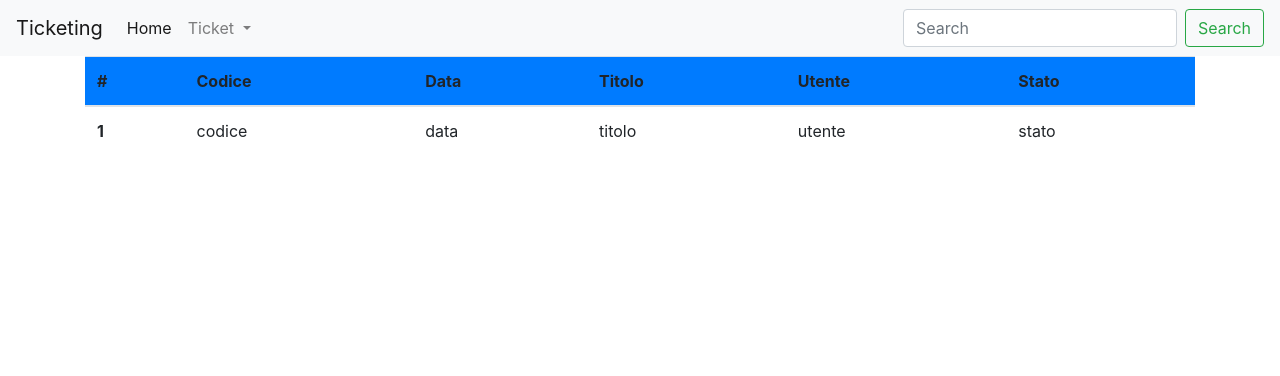
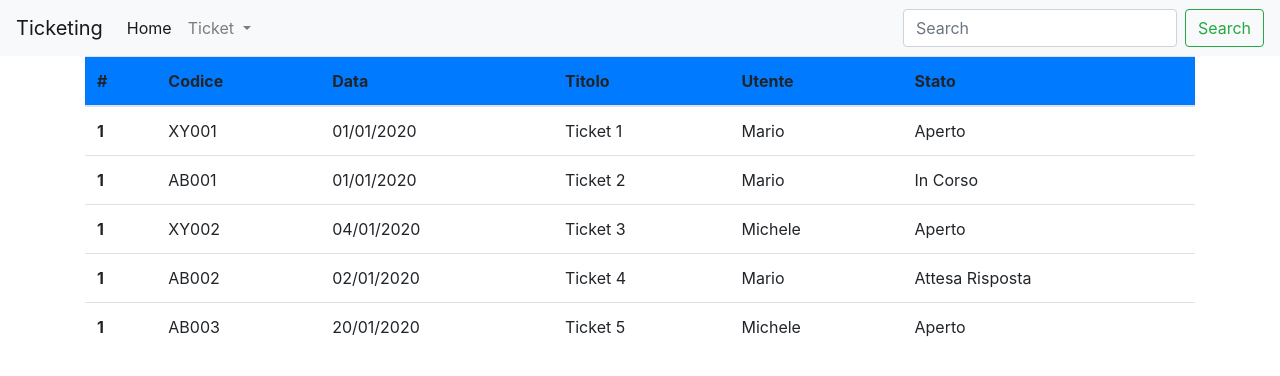
Before and after one commit to michelebonacina/Ticketing, an Angular app: page /ticket in a window 1280 px wide. Shown: the top 376 px of the page. Built offline with nearby package versions, Linux system fonts and the light colour scheme.

Commit message:
aggiunta visualizzazione ticket

```diff
--- a/src/app/ticket/ticket-list-item/ticket-list-item.component.html
+++ b/src/app/ticket/ticket-list-item/ticket-list-item.component.html
@@ -1,6 +1,6 @@
 <th scope="row">1</th>
-<td>codice</td>
-<td>data</td>
-<td>titolo</td>
-<td>utente</td>
-<td>stato</td>
+<td>{{ticket.codice}}</td>
+<td>{{ticket.data}}</td>
+<td>{{ticket.titolo}}</td>
+<td>{{ticket.utente}}</td>
+<td>{{ticket.stato}}</td>
--- a/src/app/ticket/ticket-list-item/ticket-list-item.component.ts
+++ b/src/app/ticket/ticket-list-item/ticket-list-item.component.ts
@@ -1,15 +1,19 @@
-import { Component, OnInit } from '@angular/core';
+import { Component, OnInit, Input } from '@angular/core';
 
 @Component({
-  selector: '[tic-ticket-list-item]',
-  templateUrl: './ticket-list-item.component.html',
-  styleUrls: ['./ticket-list-item.component.scss']
+    selector: '[tic-ticket-list-item]',
+    templateUrl: './ticket-list-item.component.html',
+    styleUrls: ['./ticket-list-item.component.scss']
 })
-export class TicketListItemComponent implements OnInit {
+export class TicketListItemComponent implements OnInit
+{
 
-  constructor() { }
+    @Input() ticket;
 
-  ngOnInit() {
-  }
+    constructor() { }
+
+    ngOnInit()
+    {
+    }
 
 }
--- a/src/app/ticket/ticket-list/ticket-list.component.html
+++ b/src/app/ticket/ticket-list/ticket-list.component.html
@@ -10,7 +10,7 @@
         </tr>
     </thead>
     <tbody>
-        <tr tic-ticket-list-item>
+        <tr *ngFor="let ticketSingolo of elencoTicket" tic-ticket-list-item [ticket]="ticketSingolo">
         </tr>
     </tbody>
 </table>
--- a/src/app/ticket/ticket-list/ticket-list.component.ts
+++ b/src/app/ticket/ticket-list/ticket-list.component.ts
@@ -8,6 +8,14 @@ import { Component, OnInit } from '@angular/core';
 export class TicketListComponent implements OnInit
 {
 
+    elencoTicket = [
+        {codice: 'XY001', data: '01/01/2020', titolo: "Ticket 1", utente: "Mario", stato: "Aperto"},
+        {codice: 'AB001', data: '01/01/2020', titolo: "Ticket 2", utente: "Mario", stato: "In Corso"},
+        {codice: 'XY002', data: '04/01/2020', titolo: "Ticket 3", utente: "Michele", stato: "Aperto"},
+        {codice: 'AB002', data: '02/01/2020', titolo: "Ticket 4", utente: "Mario", stato: "Attesa Risposta"},
+        {codice: 'AB003', data: '20/01/2020', titolo: "Ticket 5", utente: "Michele", stato: "Aperto"},
+    ];
+
     constructor() { }
 
     ngOnInit()
```
